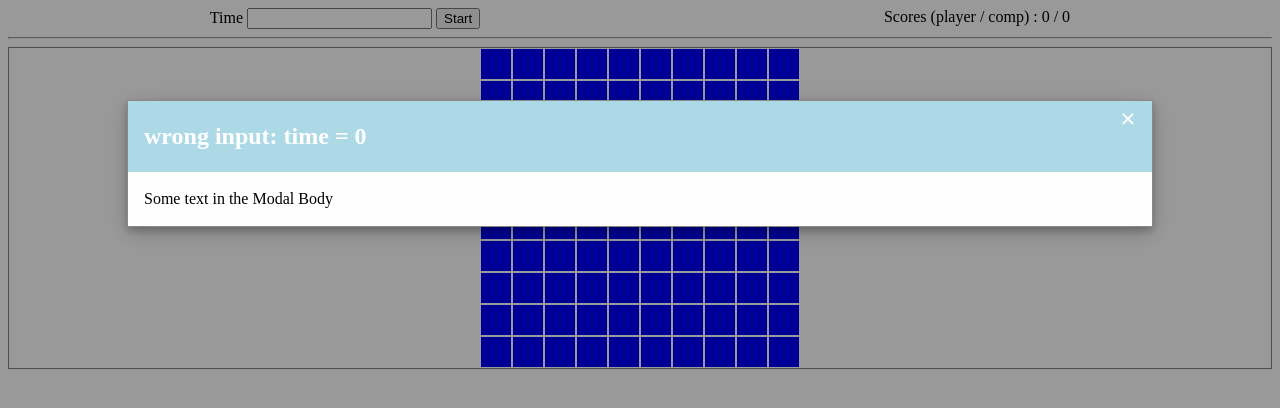
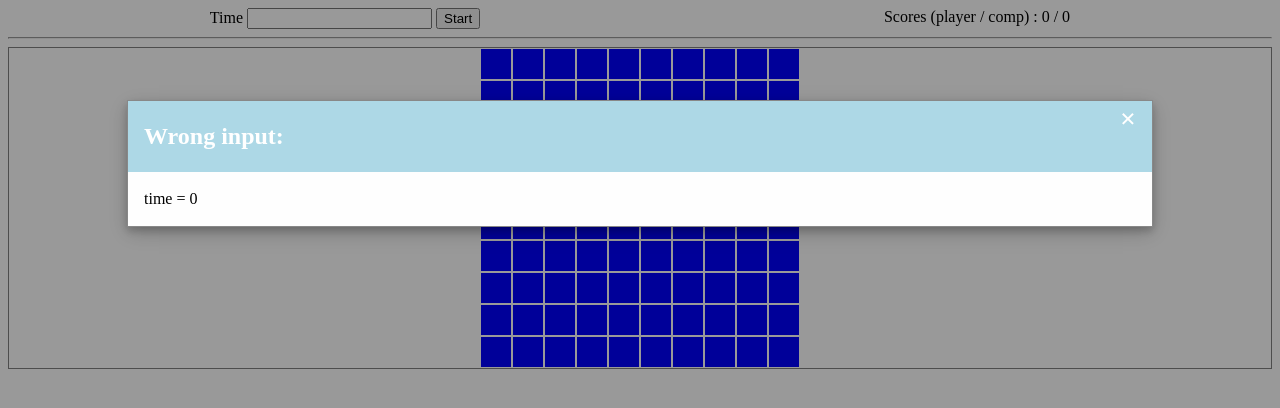
Before and after one commit to yuzub/test-task-190121, a website: page index.html in a window 1280 px wide. Both pictures are taken after a click on the button "Start". Drawn offline with Linux system fonts and the light colour scheme.

Commit message:
added generateGameGrid() and comments

```diff
--- a/index.html
+++ b/index.html
@@ -4,9 +4,7 @@
 <head>
   <meta charset="UTF-8">
   <title>Test Task 21.01.19</title>
-
   <link rel="stylesheet" href="css/style.css">
-
 </head>
 
 <body>
@@ -38,131 +36,10 @@
   </div>
 
   <hr>
-  <div class="grid-wrapper">
-    <div class="flex-container">
-      <div class="cell"></div>
-      <div class="cell"></div>
-      <div class="cell"></div>
-      <div class="cell"></div>
-      <div class="cell"></div>
-      <div class="cell"></div>
-      <div class="cell"></div>
-      <div class="cell"></div>
-      <div class="cell"></div>
-      <div class="cell"></div>
-    </div>
-    <div class="flex-container">
-      <div class="cell"></div>
-      <div class="cell"></div>
-      <div class="cell"></div>
-      <div class="cell"></div>
-      <div class="cell"></div>
-      <div class="cell"></div>
-      <div class="cell"></div>
-      <div class="cell"></div>
-      <div class="cell"></div>
-      <div class="cell"></div>
-    </div>
-    <div class="flex-container">
-      <div class="cell"></div>
-      <div class="cell"></div>
-      <div class="cell"></div>
-      <div class="cell"></div>
-      <div class="cell"></div>
-      <div class="cell"></div>
-      <div class="cell"></div>
-      <div class="cell"></div>
-      <div class="cell"></div>
-      <div class="cell"></div>
-    </div>
-    <div class="flex-container">
-      <div class="cell"></div>
-      <div class="cell"></div>
-      <div class="cell"></div>
-      <div class="cell"></div>
-      <div class="cell"></div>
-      <div class="cell"></div>
-      <div class="cell"></div>
-      <div class="cell"></div>
-      <div class="cell"></div>
-      <div class="cell"></div>
-    </div>
-    <div class="flex-container">
-      <div class="cell"></div>
-      <div class="cell"></div>
-      <div class="cell"></div>
-      <div class="cell"></div>
-      <div class="cell"></div>
-      <div class="cell"></div>
-      <div class="cell"></div>
-      <div class="cell"></div>
-      <div class="cell"></div>
-      <div class="cell"></div>
-    </div>
-    <div class="flex-container">
-      <div class="cell"></div>
-      <div class="cell"></div>
-      <div class="cell"></div>
-      <div class="cell"></div>
-      <div class="cell"></div>
-      <div class="cell"></div>
-      <div class="cell"></div>
-      <div class="cell"></div>
-      <div class="cell"></div>
-      <div class="cell"></div>
-    </div>
-    <div class="flex-container">
-      <div class="cell"></div>
-      <div class="cell"></div>
-      <div class="cell"></div>
-      <div class="cell"></div>
-      <div class="cell"></div>
-      <div class="cell"></div>
-      <div class="cell"></div>
-      <div class="cell"></div>
-      <div class="cell"></div>
-      <div class="cell"></div>
-    </div>
-    <div class="flex-container">
-      <div class="cell"></div>
-      <div class="cell"></div>
-      <div class="cell"></div>
-      <div class="cell"></div>
-      <div class="cell"></div>
-      <div class="cell"></div>
-      <div class="cell"></div>
-      <div class="cell"></div>
-      <div class="cell"></div>
-      <div class="cell"></div>
-    </div>
-    <div class="flex-container">
-      <div class="cell"></div>
-      <div class="cell"></div>
-      <div class="cell"></div>
-      <div class="cell"></div>
-      <div class="cell"></div>
-      <div class="cell"></div>
-      <div class="cell"></div>
-      <div class="cell"></div>
-      <div class="cell"></div>
-      <div class="cell"></div>
-    </div>
-    <div class="flex-container">
-      <div class="cell"></div>
-      <div class="cell"></div>
-      <div class="cell"></div>
-      <div class="cell"></div>
-      <div class="cell"></div>
-      <div class="cell"></div>
-      <div class="cell"></div>
-      <div class="cell"></div>
-      <div class="cell"></div>
-      <div class="cell"></div>
-    </div>
-  </div>
+
+  <div class="grid-wrapper"></div>
 
   <script src="js/index.js"></script>
 
 </body>
-
 </html>
--- a/js/index.js
+++ b/js/index.js
@@ -1,36 +1,49 @@
-// 10 x 10 cells - dynamically
-// modal window body ???
-// refactor code - some duplicate presents
+(function () {
+  "use strict";
   let cellsInRow = 10,
     range = cellsInRow * cellsInRow,
-  // range = 20,
     timems = 0,
     scores = resetScores();
 
-const startBtn = document.querySelector('#start');
+  // generate cells for game
+  generateGameGrid(cellsInRow);
 
-const spanScores = document.querySelector('#scores');
+  // control elements
+  const startBtn = document.querySelector("#start");
+  const spanScores = document.querySelector("#scores");
+  const cells = document.querySelectorAll(".cell");
+  //  modal window elements
+  const modal = document.querySelector("#modalWindow");
+  const span = document.querySelector(".close");
+
   displayScores(spanScores);
 
-const cells = document.querySelectorAll('.cell');
-// cells.forEach((cell, ind) => {
-//   cell.innerHTML = ind + 1;
-// });
+  // polyfill for Number.isInteger()
+  Number.isInteger =
+    Number.isInteger ||
+    function (value) {
+      return (
+        typeof value === "number" && Number.isFinite(value) && !(value % 1)
+      );
+    };
 
-startBtn.addEventListener('click', function(e) {
+  startBtn.addEventListener("click", function (e) {
+    //  reset game
     scores = resetScores();
+    displayScores(spanScores);
     resetCells();
-
-  timems = Number(document.querySelector('#time').value);
+    //  check input data
+    timems = Number(document.querySelector("#time").value);
     if (timems <= 0 || !Number.isInteger(timems)) {
-    displayModal(`wrong input: time = ${timems}`);
+      displayModal(`Wrong input:`, `time = ${timems}`);
     } else {
-    startBtn.setAttribute('disabled', 'disabled');
+      startBtn.setAttribute("disabled", "disabled");
+      //  run game
       runPlay();
     }
-
   });
 
+  // -----------  runPlay()  ---------------
   function runPlay() {
     let curCell,
       timerId,
@@ -38,9 +51,12 @@ function runPlay() {
 
     nextStep();
 
+    // -----------  one step of game  ------------------
     function nextStep() {
+      //  index of random cell
       let index;
 
+      //  check for repeating of random cells
       while (true) {
         index = getRandomInt(range);
         if (usedCells.indexOf(index) === -1) {
@@ -49,46 +65,43 @@ function runPlay() {
         }
       }
       curCell = cells[index];
-    curCell.classList.add('cur-cell');
+      curCell.classList.add("cur-cell");
 
       timerId = setTimeout(function go() {
+        changeScore("comp");
+      }, timems);
+      curCell.addEventListener("click", handleClick);
+    }
 
-      curCell.classList.add('comp-win');
-      scores.comp += 1;
+    // -----------  handle player click on cell  ------------------
+    function handleClick(e) {
+      clearTimeout(timerId);
+      changeScore("player");
+    }
+
+    // -----------  change score of comp or player  ------------------
+    function changeScore(winner) {
+      curCell.classList.add(`${winner}-win`);
+      scores[winner] += 1;
       displayScores(spanScores);
-      curCell.removeEventListener('click', handleClick);
+      curCell.removeEventListener("click", handleClick);
 
       if (scores.player < 10 && scores.comp < 10) {
         nextStep();
       } else {
-        displayModal('game over! comp win!');
-        startBtn.removeAttribute('disabled');
-      }
-    }, timems);
-    curCell.addEventListener('click', handleClick);
-  }
-
-  function handleClick(e) {
-    clearTimeout(timerId);
-
-    curCell.classList.add('player-win');
-    scores.player += 1;
-    displayScores(spanScores);
-    curCell.removeEventListener('click', handleClick);
-
-    if (scores.player < 10 && scores.comp < 10) {
-      nextStep();
-    } else {
-      displayModal('game over! player win!');
-      startBtn.removeAttribute('disabled');
+        const modalMsg =
+          winner === "comp" ? "Computer win!" : "You are WINNER!";
+        displayModal("Game over!", modalMsg);
+        startBtn.removeAttribute("disabled");
       }
     }
+  }
+  // -----------  end runPlay()  ---------------
 
-}
-
+  //  reset game
   function resetCells() {
     cells.forEach(cell => {
-    cell.classList.remove('player-win', 'comp-win', 'cur-cell');
+      cell.classList.remove("player-win", "comp-win", "cur-cell");
     });
   }
 
@@ -96,35 +109,31 @@ function resetScores() {
     return {
       player: 0,
       comp: 0
-  }
+    };
   }
 
-function displayScores(element) {
-  element.innerHTML = scores.player + ' / ' + scores.comp;
-}
-
+  // get random integer in range [0, range)
   function getRandomInt(range) {
     return Math.floor(Math.random() * range);
   }
 
-Number.isInteger = Number.isInteger || function(value) {
-  return typeof value === 'number'
-         && Number.isFinite(value)
-         && !(value % 1);
-};
-
-// modal window
-const modal = document.querySelector('#modalWindow');
-const span = document.querySelector('.close');
-
-function displayModal(message) {
-  const modalHeader = document.querySelector('.modal-header h2');
-  modalHeader.innerHTML = message;
-  modal.style.display = 'block';
+  //  display scores
+  function displayScores(element) {
+    element.innerHTML = scores.player + " / " + scores.comp;
   }
 
-span.addEventListener('click', function() {
-  modal.style.display = 'none';
+  // display modal window
+  function displayModal(header, message) {
+    const modalHeader = document.querySelector(".modal-header h2");
+    modalHeader.innerHTML = header;
+    const modalBody = document.querySelector(".modal-body p");
+    modalBody.innerHTML = message;
+    modal.style.display = "block";
+  }
+
+  // for close modal window
+  span.addEventListener("click", function () {
+    modal.style.display = "none";
   });
 
   // When the user clicks anywhere outside of the modal, close it
@@ -133,3 +142,20 @@ span.addEventListener('click', function() {
   //     modal.style.display = 'none';
   //   }
   // }
+
+  // generate game grid
+  function generateGameGrid(divInRow) {
+    const gridWrap = document.querySelector(".grid-wrapper");
+    for (let j = 0; j < divInRow; j++) {
+      const flexContainer = document.createElement("div");
+      flexContainer.className = "flex-container";
+
+      for (let i = 0; i < divInRow; i++) {
+        const div = document.createElement("div");
+        div.className = "cell";
+        flexContainer.appendChild(div);
+      }
+      gridWrap.appendChild(flexContainer);
+    }
+  }
+})();
```
Also changed, not shown: css/style.css (+7 -0 lines), 1 other file. Lines whose indentation alone changed are shown as unchanged.
